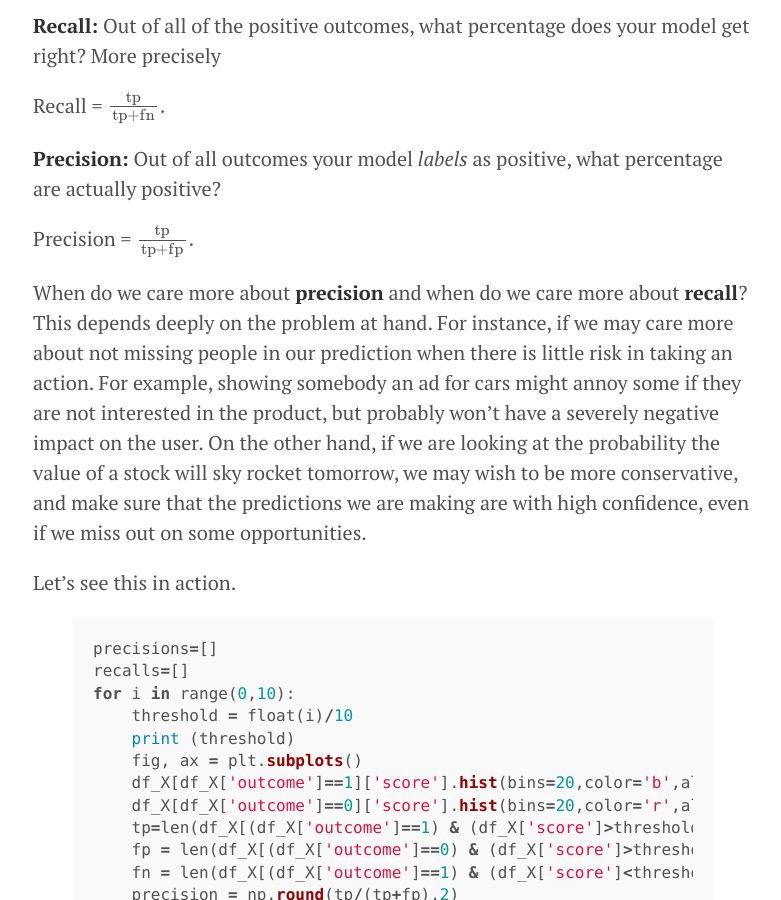
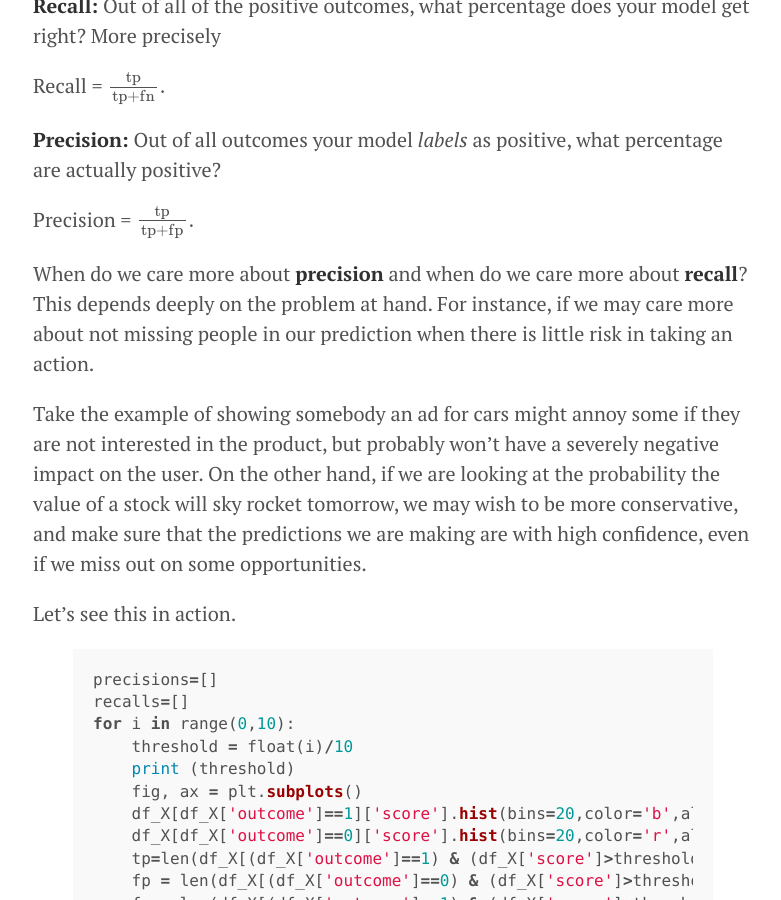
Before and after one commit to doriang102/doriang102.github.io, a Jekyll site: the page built from _posts/2017-11-01-introduction-to-classification.md, in a window 1280 px wide and 900 px high, scrolled down 1779 px. Shown: the whole window, without its empty margins (247-1028 px from the left). Built offline with Jekyll 4.4.1, drawn with Linux system fonts in a browser that asks for light colours; our own code applies the rules of GitHub Pages for plain Markdown files; formulas are drawn with MathJax 3.

Commit message:
Update 2017-11-01-introduction-to-classification.md

```diff
--- a/_posts/2017-11-01-introduction-to-classification.md
+++ b/_posts/2017-11-01-introduction-to-classification.md
@@ -32,7 +32,7 @@
 
 # Classification Evaluation
 
-# Precision vs. Recall
+## Precision vs. Recall
 
 For classification problems, accuracy is usually not a great metric. Why? Imagine you had only $$1%$$ of your data having a positive outcome $$y = 1$$. Then simply defining $$y \equiv 0$$ would result in $$99%$$ accuracy! How do we account for this? The first way is by defining precision and recall:
 
@@ -45,7 +45,9 @@
 Precision = $$ \frac{\textrm{tp}}{\textrm{tp} + \textrm{fp}}.$$
 
 
-When do we care more about **precision** and when do we care more about **recall**? This depends deeply on the problem at hand. For instance, if we may care more about not missing people in our prediction when there is little risk in taking an action. For example, showing somebody an ad for cars might annoy some if they are not interested in the product, but probably won't have a severely negative impact on the user. On the other hand, if we are looking at the probability the value of a stock will sky rocket tomorrow, we may wish to be more conservative, and make sure that the predictions we are making are with high confidence, even if we miss out on some opportunities.
+When do we care more about **precision** and when do we care more about **recall**? This depends deeply on the problem at hand. For instance, if we may care more about not missing people in our prediction when there is little risk in taking an action.
+
+Take the example of showing somebody an ad for cars might annoy some if they are not interested in the product, but probably won't have a severely negative impact on the user. On the other hand, if we are looking at the probability the value of a stock will sky rocket tomorrow, we may wish to be more conservative, and make sure that the predictions we are making are with high confidence, even if we miss out on some opportunities.
 
 Let's see this in action.
 
@@ -70,7 +72,8 @@
     plt.savefig("../img/prec_recall_" + str(i) + ".png")
     plt.show()
 {% endhighlight %}
-# Area Under the Curve (ROC)
+
+## Area Under the Curve (ROC)
 Let's consider a concrete example where we use a very small fraction of the training data. The only purpose of this is to demonstrate the behavior of TPR and FPR as we modify the threshold for the model. We create some sample classification data:
 
 {% highlight ruby %}
```
